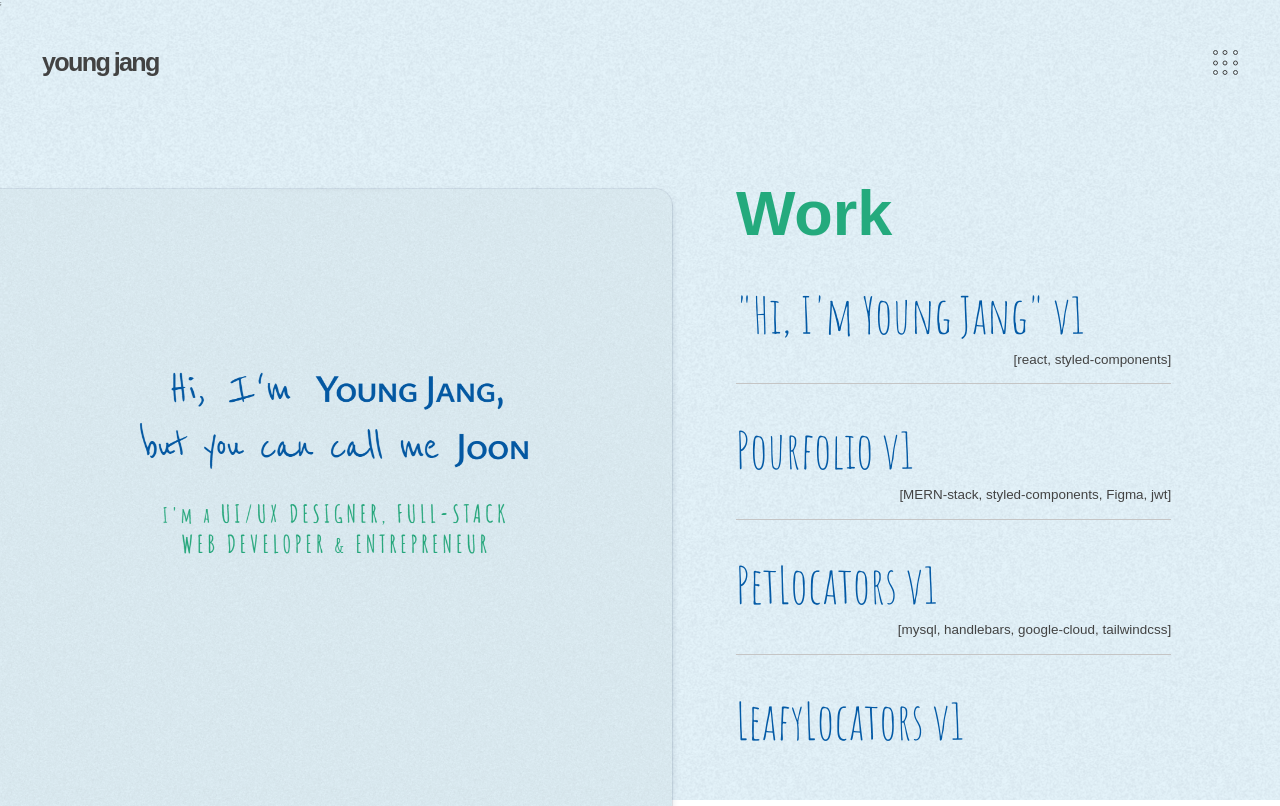
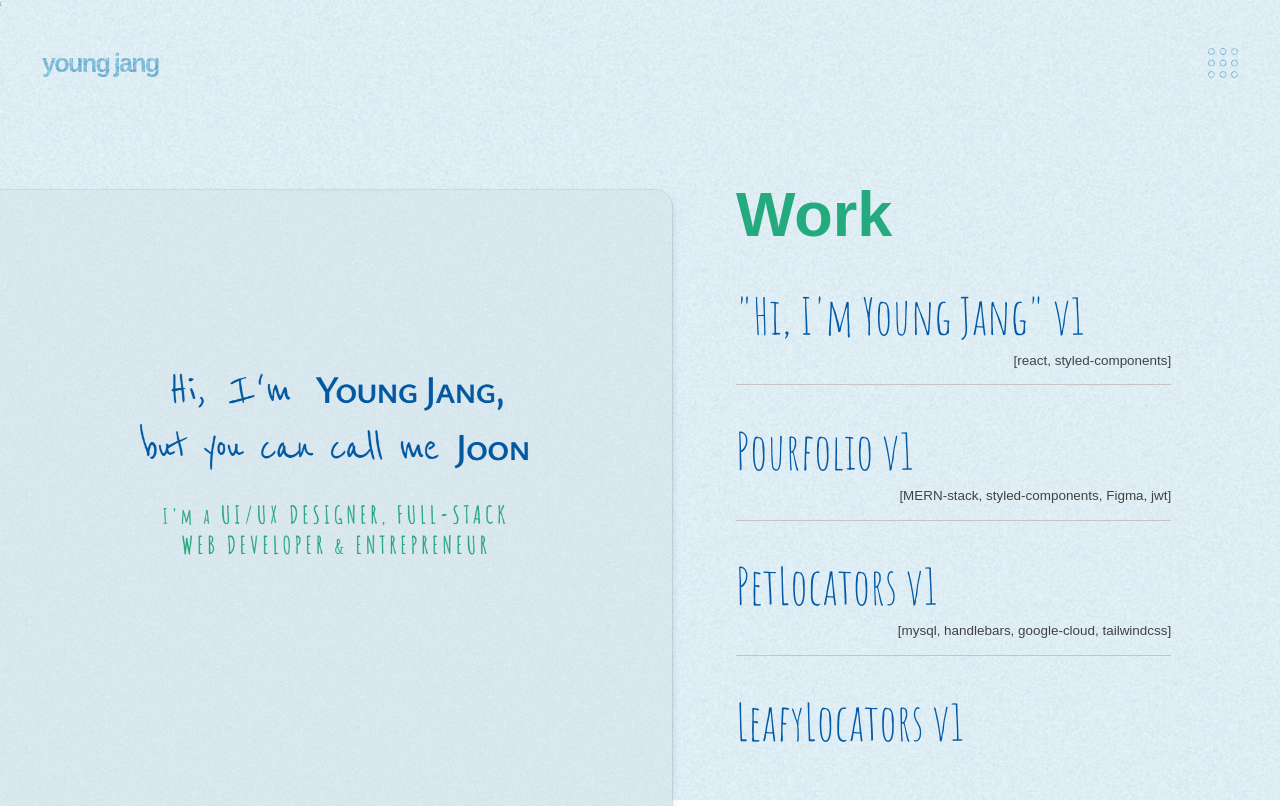
Before and after one commit to jyoungjoon/hiimyoungjang, a React (Create React App) app: page /hiimyoungjang/work in a window 1280 px wide. Built offline with nearby package versions, Linux system fonts and the light colour scheme; a web font is replaced by a local one.

Commit message:
FIX: navbar colors

```diff
--- a/src/ui/Header.jsx
+++ b/src/ui/Header.jsx
@@ -14,6 +14,7 @@ const StyledHeader = styled.div`
   padding: 0rem 5rem;
   margin-bottom: 5rem;
   z-index: 999999;
+  mix-blend-mode: color-burn;
 
   @media ${device.laptop} {
     padding: 0rem 2.5rem;
--- a/src/ui/NavButton.jsx
+++ b/src/ui/NavButton.jsx
@@ -4,16 +4,16 @@ import { device } from './MediaQueries';
 
 const StyledNavButton = styled.div`
   position: relative;
-  width: 3rem;
-  height: 3rem;
+  width: 30px;
+  height: 30px;
   overflow: hidden;
   z-index: -1;
 `;
 
 const LittleCircles = styled.div`
   position: absolute;
-  width: 0.6rem;
-  height: 0.6rem;
+  width: 7px;
+  height: 7px;
   border-radius: 50%;
   border: 1px solid #424242;
   transition: 0.2s ease-in-out;
@@ -21,8 +21,8 @@ const LittleCircles = styled.div`
 
 const Overlay = styled.div`
   position: absolute;
-  width: 3rem;
-  height: 3rem;
+  width: 30px;
+  height: 30px;
   background-color: transparent;
   right: 5rem;
   cursor: pointer;
@@ -104,7 +104,7 @@ function NavButton({ isNavOpen, setIsNavOpen }) {
           style={
             isNavOpen
               ? {
-                  width: '3rem',
+                  width: '30px',
                   left: '50%',
                   top: '50%',
                   borderRadius: '1rem',
@@ -113,7 +113,7 @@ function NavButton({ isNavOpen, setIsNavOpen }) {
                 }
               : isNavHovered
               ? {
-                  width: '3rem',
+                  width: '30px',
                   left: '50%',
                   top: '50%',
                   borderRadius: '1rem',
@@ -131,7 +131,7 @@ function NavButton({ isNavOpen, setIsNavOpen }) {
           style={
             isNavOpen
               ? {
-                  height: '3rem',
+                  height: '30px',
                   left: '50%',
                   top: '50%',
                   borderRadius: '1rem',
@@ -140,7 +140,7 @@ function NavButton({ isNavOpen, setIsNavOpen }) {
                 }
               : isNavHovered
               ? {
-                  height: '3rem',
+                  height: '30px',
                   left: '50%',
                   top: '50%',
                   borderRadius: '1rem',
```
